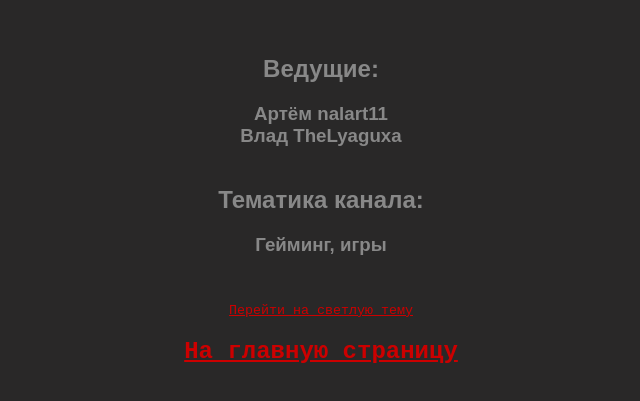
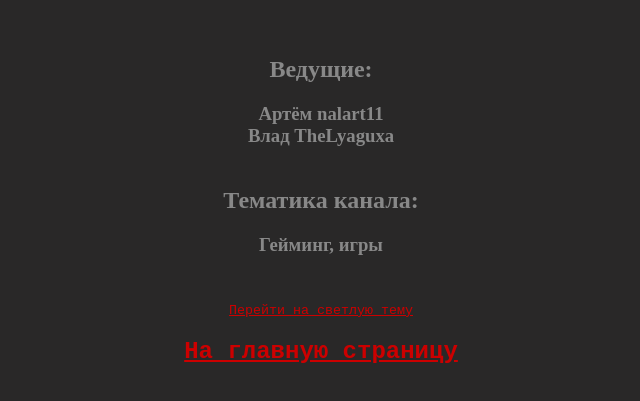
Before and after one commit to nalart11/Nalart11.github.io, a plain HTML site: page debut.html in a window 1280 px wide. Shown: the part 189-590 px from the top of the page, 319-959 px from the left. Drawn offline with Linux system fonts and the light colour scheme.

Commit message:
Add files via upload

```diff
--- a/debut.html
+++ b/debut.html
@@ -53,12 +53,12 @@
   </style>
 </head>
 <body bgcolor="#292828" link="CC0000" vlink="660000">
-<font face="fonts/Gardens CM"><h2>Ведущие:</h2></font><br>
-<font face="fonts/Gardens CM"><h3>
+<font face="Gardens CM"><h2>Ведущие:</h2></font><br>
+<font face="Gardens CM"><h3>
 Артём nalart11<br>
 Влад TheLyaguxa</h3></font><br><br>
-<font face="fonts/Gardens CM"><h2>Тематика канала:</h2></font><br>
-<font face="fonts/Gardens CM"><h3>Гейминг, игры</h3></font><br><br>
+<font face="Gardens CM"><h2>Тематика канала:</h2></font><br>
+<font face="Gardens CM"><h3>Гейминг, игры</h3></font><br><br>
 <font face="Courier New"><sub><a href="debutW.html">Перейти на светлую тему</a></sub></font><br><br>
 <font face="Courier New"><h2><a href="index.html">На главную страницу</a></h2></font>
 </body>
```
